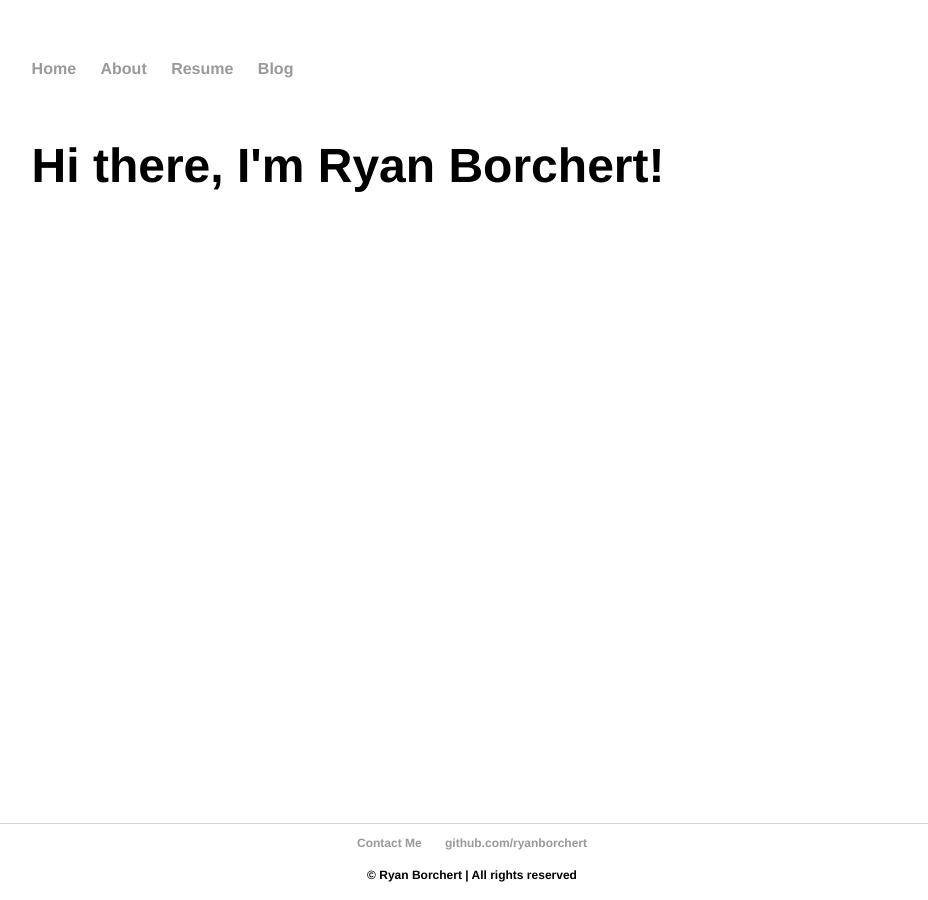
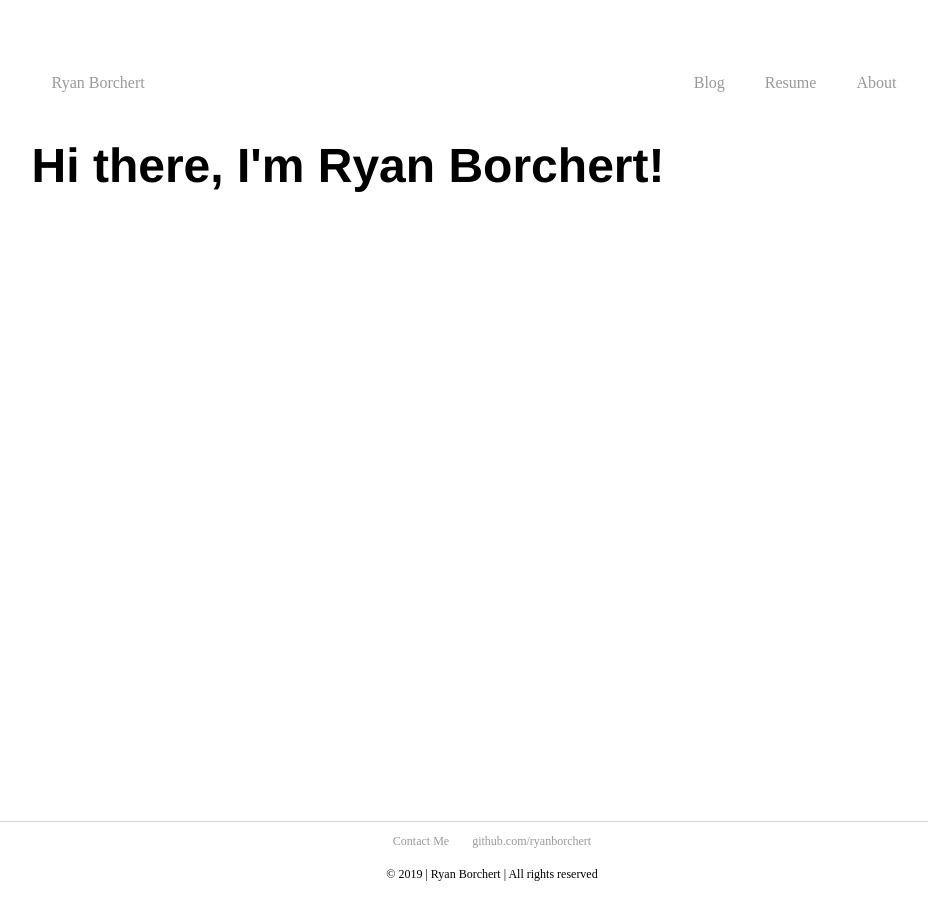
Before and after one commit to ryanborchert/ryanborchert.github.io, a Jekyll site: the page built from index.html, in a window 1280 px wide. Shown: the whole page, without its empty margins (166-1094 px from the left). Built offline with Jekyll 4.4.1, drawn with Linux system fonts in a browser that asks for light colours.

Commit message:
header improvements

```diff
--- a/_includes/footer.html
+++ b/_includes/footer.html
@@ -2,6 +2,6 @@
 	<ul>
 		<li><a href="mailto:hello@ryanborchert.com">Contact Me</a></li>
 		<li><a href="https://github.com/ryanborchert">github.com/ryanborchert</a></li>
-		<p><li>&copy; Ryan Borchert | All rights reserved</li></p>
+		<p><li>&copy; 2019 | Ryan Borchert | All rights reserved</li></p>
 	</ul>
 </div>
--- a/_includes/header.html
+++ b/_includes/header.html
@@ -1,8 +1,8 @@
 <nav class="header">
-    <ul>
-        <li><a href="/">Home</a></li>
-        <li><a href="/about">About</a></li>
-        <li><a href="/resume">Resume</a></li>
-        <li><a href="/blog">Blog</a></li>
-    </ul>
+    <div class="navbar">
+            <a href="/">Ryan Borchert</a>
+            <a class="right" href="/about">About</a>
+            <a class="right" href="/resume">Resume</a>
+            <a class="right" href="/blog">Blog</a>
+    </div>
 </nav>
--- a/css/main.css
+++ b/css/main.css
@@ -2,6 +2,10 @@
     margin: 60px auto;
     width: 70%;
     padding:0;
+  display: -ms-flexbox; /* IE10 */
+  display: flex;
+  -ms-flex-wrap: wrap; /* IE10 */
+  flex-wrap: wrap;
 }
 
 .header {
@@ -10,16 +14,38 @@
     padding:0;
 }
 
-nav ul, .footer ul {
+.title {
+    text-decoration: none;
+    text-align: left;
+    color: #999999;
+}
+
+/* Style the navigation bar links */
+ .navbar a {
+    float: left;
+    display: block;
+    /* color: white; */
+    text-align: center;
+    padding: 14px 20px;
+    text-decoration: none;
+  }
+
+/* Right-aligned link */
+.navbar a.right {
+    float: right;
+}
+
+.header ul .footer ul {
     font-family:'Helvetica', 'Arial', 'Sans-Serif';
     padding: 0px;
     list-style: none;
     font-weight: bold;
 }
-nav ul li, .footer ul li {
+.header ul li, .footer ul li {
     display: inline;
     margin-right: 20px;
 }
+
 a {
     text-decoration: none;
     color: #999;
@@ -32,6 +58,7 @@ h1 {
     font-size: 3em;
     font-family:'Helvetica', 'Arial', 'Sans-Serif';
 }
+
 p {
     font-size: 1.5em;
     line-height: 1.4em;
```
